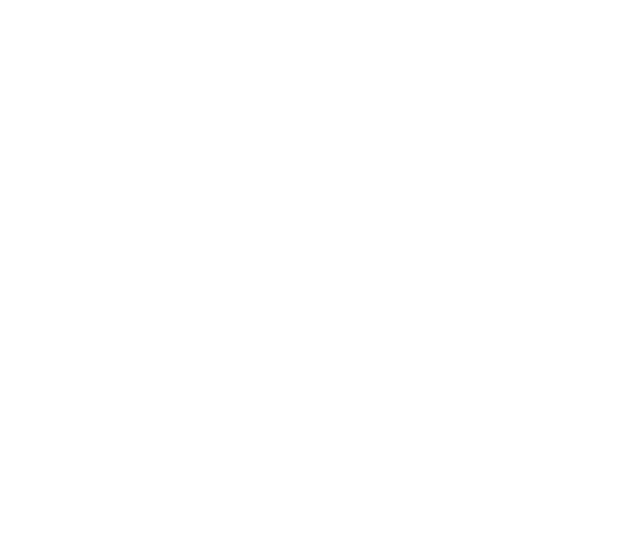
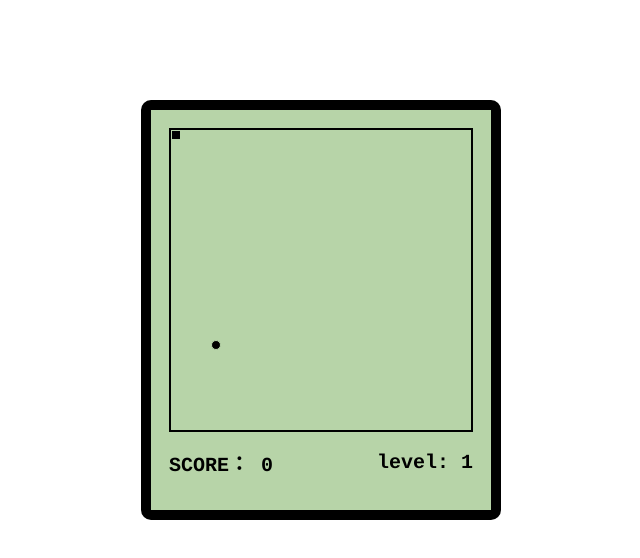
Before and after one commit to Future23365/Ts-test, a website built with webpack: page src/index.html in a window 1280 px wide. Shown: the whole page, without its empty margins (319-959 px from the left). Built offline with nearby package versions, Linux system fonts and the light colour scheme.

Commit message:
贪吃射

```diff
--- /dev/null
+++ b/src/Food.ts
@@ -0,0 +1,26 @@
+export default class Food {
+
+  element: HTMLElement;
+  maxPosition: number;
+
+  constructor(maxPosition: number = 29) {
+    this.element = document.getElementById('food')!;
+    this.maxPosition = maxPosition
+  }
+
+  get X() {
+    return this.element.offsetLeft;
+  }
+
+  get Y() {
+    return this.element.offsetTop;
+  }
+
+  change() {
+    let top = Math.round(Math.random() * this.maxPosition) * 10
+    let left = Math.round(Math.random() * this.maxPosition) * 10
+
+    this.element.style.left = `${left}px`;
+    this.element.style.top = `${top}px`;
+  }
+}
--- /dev/null
+++ b/src/ScorePanel.ts
@@ -0,0 +1,34 @@
+export default class ScorePanel {
+
+  score: number;
+  level: number;
+  scoreEle: HTMLElement;
+  levelEle: HTMLElement;
+
+  maxLevel: number;
+  upScore: number;
+
+  constructor(maxLevel: number = 10, upScore: number = 10) {
+    this.score = 0;
+    this.level = 1;
+    this.maxLevel = maxLevel
+    this.upScore = upScore
+    this.scoreEle = document.getElementById('scoreId')!;
+    this.levelEle = document.getElementById('level')!;
+  }
+
+  addScore() {
+    this.score++;
+    this.scoreEle.innerHTML = this.score + '';
+    if(this.score % this.upScore === 0) {
+      this.levelUp()
+    }
+  }
+
+  levelUp() {
+    if(this.level < this.maxLevel) {
+      this.level++;
+      this.levelEle.innerHTML = this.level + '';
+    }
+  }
+}
--- a/src/a.ts
+++ /dev/null
@@ -1 +0,0 @@
-export const a = 'skdjfks'
--- a/src/index.html
+++ b/src/index.html
@@ -4,9 +4,24 @@
   <meta charset="UTF-8">
   <meta http-equiv="X-UA-Compatible" content="IE=edge">
   <meta name="viewport" content="width=device-width, initial-scale=1.0">
-  <title>ts练习</title>
+  <title>贪吃蛇</title>
 </head>
 <body>
-  <div></div>
+  <div id="main">
+    <div id="stage">
+      <ul id="snake">
+        <li></li>
+      </ul>
+      <div id="food"></div>
+    </div>
+    <div id="score">
+      <div>
+        SCORE： <span id="scoreId">0</span>
+      </div>
+      <div>
+        level: <span id="level">1</span>
+      </div>
+    </div>
+  </div>
 </body>
 </html>
--- /dev/null
+++ b/src/index.js
@@ -0,0 +1,3 @@
+"use strict";
+exports.__esModule = true;
+require("./style/index.scss");
--- a/src/index.ts
+++ b/src/index.ts
@@ -1,13 +1,7 @@
-function sum(a: number, b: number): number {
-  return a + b
-}
-console.log(sum(123, 456))
-console.log('1231322123')
-let c = 'aaa'
-let b = c
-const d = {a: '123'}
-d.a = 'asadfasdasdf'
-console.log(d)
-console.log(Promise)
-import { a } from './a'
-console.log(a)
+import './style/index.scss';
+import Food from './Food';
+import ScorePanel from './ScorePanel'
+const food = new Food();
+console.log(food.X, food.Y)
+food.change()
+// const scorePanel = new ScorePanel()
--- /dev/null
+++ b/src/style/index.scss
@@ -0,0 +1,57 @@
+$bg-color: #b7d4a8; //背景色
+
+* {
+  margin: 0;
+  padding: 0;
+  box-sizing: border-box;
+}
+li {
+  list-style: none;
+}
+body {
+  font: bold 20px "Courier";
+}
+#main {
+  width: 360px;
+  height: 420px;
+  background-color: $bg-color;
+  margin: 100px auto;
+  border: 10px solid black;
+  border-radius: 10px;
+  display: flex;
+  flex-direction: column;
+  align-items: center;
+  justify-content: center;
+  #stage {
+    width: 304px;
+    height: 304px;
+    border: 2px solid black;
+    position: relative;
+    #snake {
+      >li {
+        width: 10px;
+        height: 10px;
+        background-color: #000;
+        border: 1px solid $bg-color;
+        position: absolute;
+      }
+    }
+    #food {
+      width: 10px;
+      height: 10px;
+      background-color: #000;
+      border: 1px solid $bg-color;
+      position: absolute;
+      left: 40px;
+      top: 100px;
+      border-radius: 50%;
+    }
+  }
+  #score {
+    width: 304px;
+    height: 60px;
+    display: flex;
+    justify-content: space-between;
+    align-items: center;
+  }
+}
--- a/tsconfig.json
+++ b/tsconfig.json
@@ -2,6 +2,7 @@
   "compilerOptions": {
     "module": "esnext",
     "target": "esnext",
-    "strict": true
+    "strict": true,
+    "noEmitOnError": true
   }
 }
--- a/webpack.config.js
+++ b/webpack.config.js
@@ -7,8 +7,9 @@ module.exports = {
   output: {
     path: path.resolve(__dirname, 'dist'),
     filename: 'bundle.js',
+    //webpack兼容性配置
     environment: {
-      arrowFunction: false
+      arrowFunction: false, //不允许箭头函数
     }
   },
   mode: 'production',
@@ -38,6 +39,29 @@ module.exports = {
           'ts-loader'
         ],
         exclude: /node_modules/
+      },
+      {
+        test: /\.scss$/,
+        use: [
+          "style-loader",
+          "css-loader",
+          {
+            loader: "postcss-loader",
+            options: {
+              postcssOptions: {
+                plugins: [
+                  [
+                    "postcss-preset-env",
+                    {
+                      browsers: 'last 2 versions'
+                    }
+                  ]
+                ]
+              }
+            }
+          },
+          "sass-loader"
+        ]
       }
     ]
   },
```
Also changed, not shown: package.json (+7 -0 lines), dist/bundle.js (deleted), dist/index.html (deleted), 1 other file.
